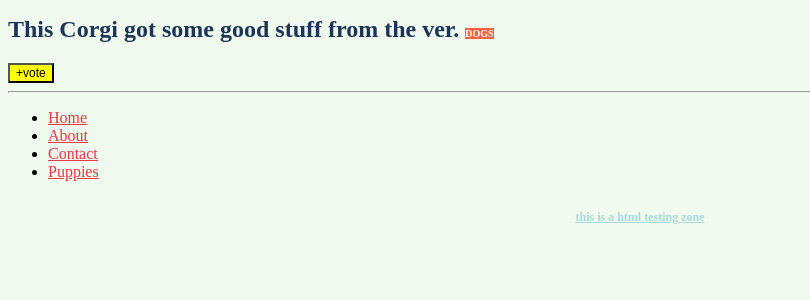
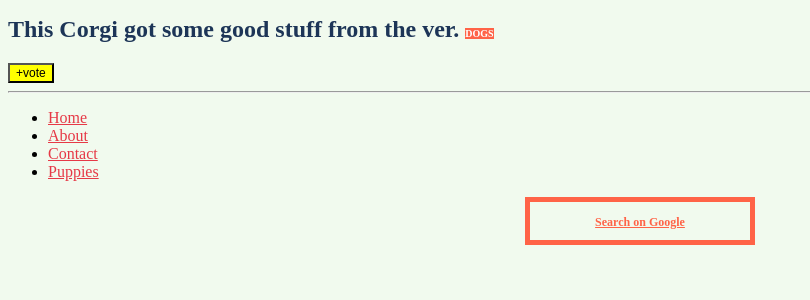
Before and after one commit to braglath/webdbootcamp, a PHP site: page / in a window 1280 px wide. Shown: the part 371-671 px from the top of the page, without its empty margins (0-810 px from the left). Run offline with PHP 8.4, Linux system fonts and the light colour scheme.

Commit message:
search on google

```diff
--- a/css/elementselectors.css
+++ b/css/elementselectors.css
@@ -56,15 +56,16 @@ h2 + button {
 
 div {
   margin: auto;
-  /* width: 50%; */
-  border: 10px tomato;
+  /* background-color: #e63946; */
+  width: 200px;
+  border: 5px solid tomato;
   padding: 10px;
   text-align: center;
 }
 
 div > a {
-  color: #a8dadc;
-  text-transform: lowercase;
+  color: tomato;
+  /* text-transform: lowercase; */
   font-size: 12px;
   font-weight: bold;
 }
--- a/home.html
+++ b/home.html
@@ -57,9 +57,9 @@
           <li><a href="puppies"> Puppies </a></li>
         </ul>
       </nav>
-      <div>
-        <a href="testing">This is a HTML testing zone</a>
-      </div>
     </footer>
+    <div>
+      <a href="https://www.google.com/">Search on Google</a>
+    </div>
   </body>
 </html>
```
